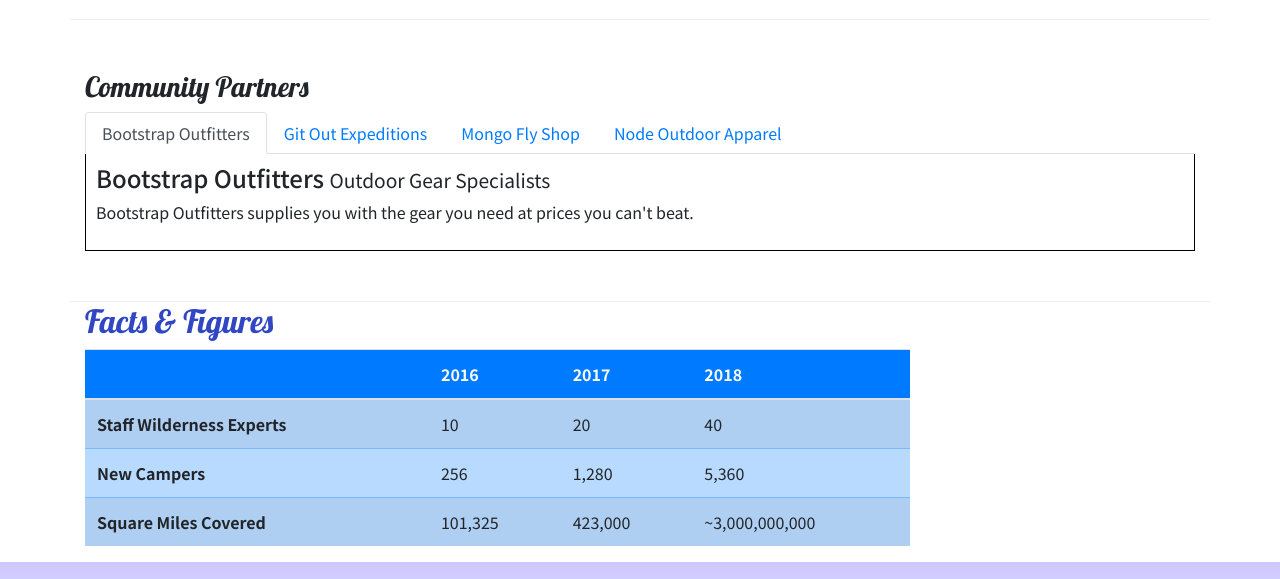
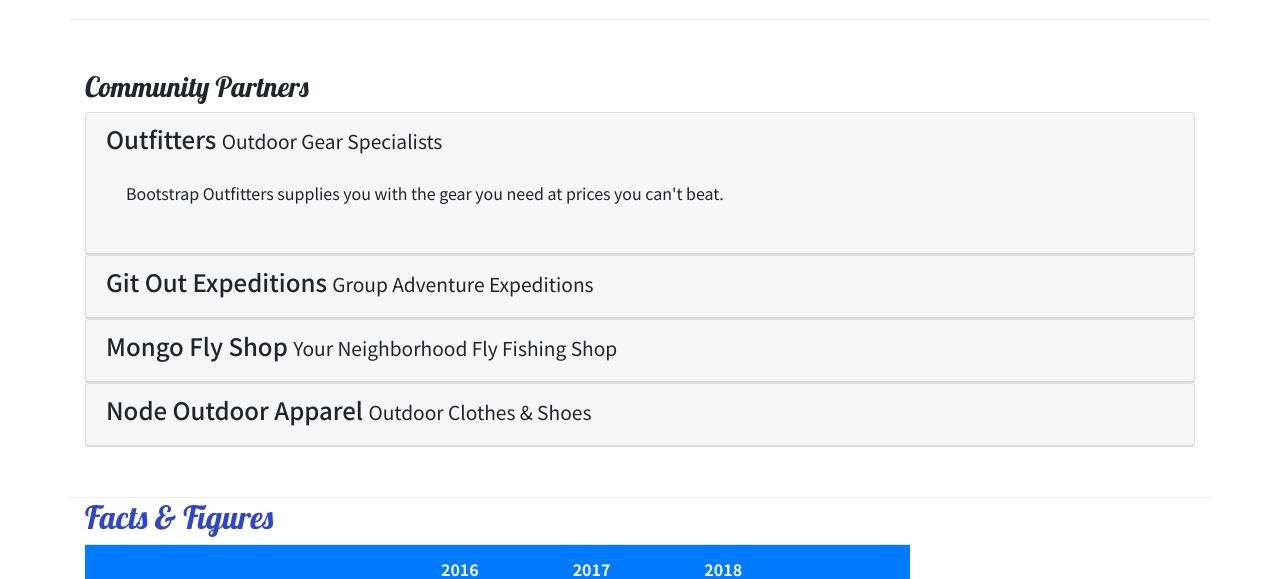
Before and after one commit to Cmmh1101/bootstrap-1, a website: page aboutus.html in a window 1280 px wide. Shown: the part 810-1389 px from the top of the page. Drawn offline with nearby package versions, Linux system fonts and the light colour scheme.

Commit message:
changed tabs for accordion in about

```diff
--- a/aboutus.html
+++ b/aboutus.html
@@ -123,31 +123,65 @@
         <div class="row row-content">
             <div class="col">
                 <h3>Community Partners</h3>
-                <ul class="nav nav-tabs">
+                <!-- <ul class="nav nav-tabs">
                     <li class="nav-item"><a href="#bootstrap" class="nav-link active" role="tab" data-toggle="tab">Bootstrap Outfitters</a></li>
                     <li class="nav-item"><a href="#git" class="nav-link" role="tab" data-toggle="tab">Git Out Expeditions</a></li>
                     <li class="nav-item"><a href="#mongo" class="nav-link" role="tab" data-toggle="tab">Mongo Fly Shop</a></li>
                     <li class="nav-item"><a href="#node" class="nav-link" role="tab" data-toggle="tab">Node Outdoor Apparel</a></li>
-                </ul>
-                <div class="tab-content">
-                    <div role="tabpanel" class="tab-pane fade show active" id="bootstrap">
-                        <h4>Bootstrap Outfitters <small>Outdoor Gear Specialists</small></h4>
-                        <p class="d-none d-sm-block">Bootstrap Outfitters supplies you with the gear you need at prices you can't beat.</p>
+                </ul> -->
+                <div id="accordion">
+                    <div class="card">
+                        <div role="tab" class="card-header">
+                            <h4>
+                                <a data-toggle="collapse" data-target="#bootstrap">Outfitters <small>Outdoor Gear Specialists</small></a>
+                            </h4>
+                            <div class="collapse show" id="bootstrap" data-parent="#accordion">
+                                <div class="card-body">
+                                    <p class="d-none d-sm-block">Bootstrap Outfitters supplies you with the gear you need at prices you can't beat.
+                                    </p>
+                                </div>
+                            </div>
+                        </div>
                     </div>
-                    <div role="tabpanel" class="tab-pane fade show" id="git">
-                        <h4>Git Out Expeditions <small>Group Adventure Expeditions</small></h4>
-                        <p class="d-none d-sm-block">Join Git Out Expeditions to explore new horizons with a group of other adventurers!</p>
+                    <div class="card">
+                        <div role="tab" class="card-header">
+                            <h4>
+                                <a class="collapsed" data-toggle="collapse" data-target="#git">Git Out Expeditions <small>Group Adventure Expeditions</small></a>
+                            </h4>
+                            <div class="collapse" id="git" data-parent="#accordion">
+                                <div class="card-body">
+                                    <p class="d-none d-sm-block">Join Git Out Expeditions to explore new horizons with a group of other adventurers!
+                                    </p>
+                                </div>
+                            </div>
+                        </div>
                     </div>
-                    <div role="tabpanel" class="tab-pane fade show" id="mongo">
-                        <h4>Mongo Fly Shop <small>Your Neighborhood Fly Fishing Shop</small></h4>
-                        <p class="d-none d-sm-block">Need a new fishing pole, a tacklebox, or flies of all kinds? Stop by Mongo Fly Shop.</p>
+                    <div class="card">
+                        <div role="tab" class="card-header">
+                            <h4>
+                                <a class="collapsed" data-toggle="collapse" data-target="#mongo">Mongo Fly Shop <small>Your Neighborhood Fly Fishing Shop</small></a>
+                            </h4>
+                            <div class="collapse" id="mongo" data-parent="#accordion">
+                                <div class="card-body">
+                                    <p class="d-none d-sm-block">Need a new fishing pole, a tacklebox, or flies of all kinds? Stop by Mongo Fly Shop.
+                                    </p>
+                                </div>
+                            </div>
+                        </div>
                     </div>
+                    <div class="card">
+                        <div role="tab" class="card-header">
+                            <h4>
+                                <a class="collapsed" data-toggle="collapse" data-target="#node">Node Outdoor Apparel <small>Outdoor Clothes & Shoes</small></a>
+                            </h4>
+                            <div class="collapse" id="node" data-parent="#accordion">
+                                <div class="card-body">
+                                    <p class="d-none d-sm-block">From polar fleeces to swimsuits, hiking boots to waders, a visit to Node will be sure
+                                        toget you covered.</p>
+                                </div>
+                            </div>
 
-                    <div role="tabpanel" class="tab-pane fade show" id="node">
-                        <h4>Node Outdoor Apparel <small>Outdoor Clothes & Shoes</small></h4>
-                        <p class="d-none d-sm-block">From polar fleeces to swimsuits, hiking boots to waders, a visit to Node will be sure to
-                            get you
-                            covered.</p>
+                        </div>
                     </div>
                 </div>
             </div>
--- a/css/style.css
+++ b/css/style.css
@@ -40,8 +40,8 @@ header h2 {
 
 /* tabs */
 
-.tab-content {
-  border: 1px solid #000;
-  border-top: none;
-  padding: 10px;
+a,
+a:hover {
+  color: inherit;
+  text-decoration: none;
 }
```
